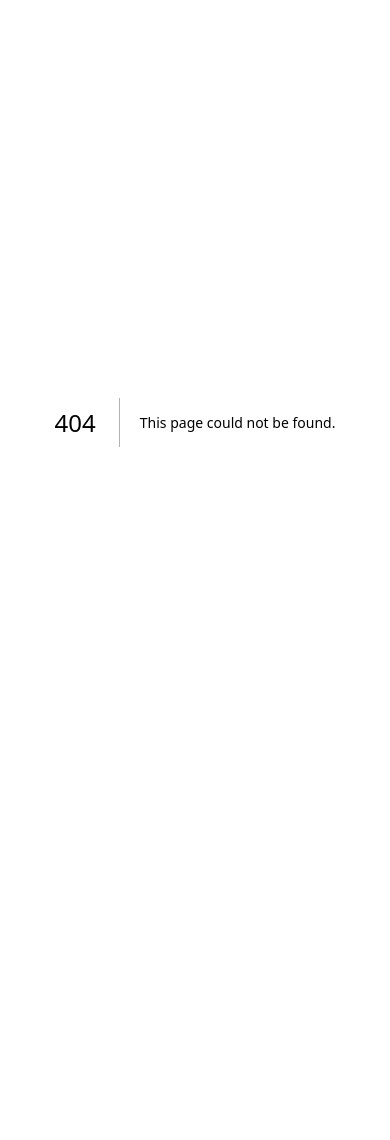
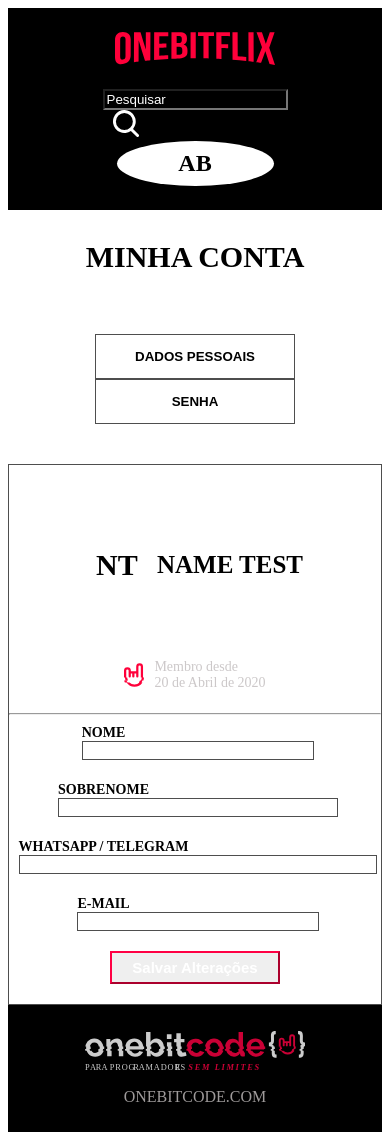
Before and after one commit to febarbosa98/onebitflix-front, a Next.js app: page /profile in a window 390 px wide. Before the commit this address had no page. Before the commit the page ends 844 px from the top, so only its background shows below. Built offline with nearby package versions, Linux system fonts and the light colour scheme.

Commit message:
criação dos elemtos da pagina de informaçoes do usuario do seu estilo visual e tambem da sua responsividade - profile(usuario-visual)

```diff
--- a/pages/home.tsx
+++ b/pages/home.tsx
@@ -1,3 +1,4 @@
+import Footer from "@/src/components/common/footer"
 import FavoriteCategory from "@/src/components/homeAuth/favoriteCategory"
 import FeaturedCategory from "@/src/components/homeAuth/featuredCategory"
 import FeaturedSection from "@/src/components/homeAuth/featuresSection"
@@ -18,6 +19,7 @@
                 <FavoriteCategory/>
                 <FeaturedCategory />
                 <ListCategories/>
+                <Footer/>
             </main>
         </>
     )
--- /dev/null
+++ b/pages/profile.tsx
@@ -0,0 +1,40 @@
+import Head from "next/head";
+import styles from '../styles/profile.module.scss';
+import UserForm from "@/src/components/profile/user";
+import HeaderAuth from "@/src/components/common/headerAuth";
+import { Button, Col, Container, Row } from "reactstrap";
+import Footer from "@/src/components/common/footer";
+
+const UserInfo = function () {
+    return(
+        <>
+
+            <Head>
+                <title>Onebitflix - Meus dados</title>
+                <link rel="shortcut icon" href="/favicon.svg" type="image/x-icon" />
+            </Head>
+            <main>
+                <div className={styles.header}>
+                    <HeaderAuth/>
+                </div>
+                <Container className="py-5">
+                    <p className={styles.title}>MINHA CONTA</p>
+                    <Row className="pt-3 pb-5">
+                        <Col md={4} className={styles.btnColumn}>
+                            <Button className={styles.renderForm}>DADOS PESSOAIS</Button>
+                            <Button className={styles.renderForm}>SENHA</Button>
+                        </Col>
+                        <Col md>
+                            <UserForm/>
+                        </Col>
+                    </Row>
+                </Container>
+                <div className={styles.footer}>
+                    <Footer/>
+                </div>
+            </main>
+        </>
+    )
+}
+
+export default UserInfo
--- /dev/null
+++ b/src/components/profile/user/index.tsx
@@ -0,0 +1,44 @@
+/* eslint-disable @next/next/no-img-element */
+import { Button, Form, FormGroup, Input, Label } from "reactstrap"
+import styles from "../../../../styles/profile.module.scss"
+
+const UserForm = function () {
+    return (
+        <>
+        <Form className={styles.form}>
+            <div className={styles.formName}>
+                <p className={styles.nameAbbreviation}>NT</p>
+                <p className={styles.userName}>NAME TEST</p>
+            </div>
+            <div className={styles.memberTime}>
+                <img className={styles.memberTimeImg} src="/profile/iconUserAccount.svg" alt="iconProfile" />
+                <p className={styles.memberText}>Membro desde <br /> 20 de Abril de 2020</p>
+            </div>
+            <hr />
+           <div className={styles.inputFlexDiv}>
+           <FormGroup>
+                <Label for="firstName" className={styles.label}>NOME</Label>
+                <Input name="firstName" type="text" id="firstName" placeholder="Qual o seu primeiro nome?" required maxLength={20} className={styles.inputFlex} value={"Name"}></Input>
+            </FormGroup>
+            <FormGroup>
+                <Label for="lastName" className={styles.label}>SOBRENOME</Label>
+                <Input name="lastName" type="text" id="lastName" placeholder="Qual o seu ultimo nome?" required maxLength={20} className={styles.inputFlex} value={"Test"}></Input>
+            </FormGroup>
+           </div>
+           <div className={styles.inputNormalDiv}>
+           <FormGroup>
+                <Label for="phone" className={styles.label}>WHATSAPP / TELEGRAM</Label>
+                <Input name="phone" type="tel" id="phone" placeholder="(xx) 9xxxx-xxxx" required className={styles.input} value={"+55 (21) 99999-9999"}></Input>
+            </FormGroup>
+            <FormGroup>
+                <Label for="email" className={styles.label}>E-MAIL</Label>
+                <Input name="email" type="email" id="email" placeholder="Coloque o seu email" required className={styles.input} value={"teste@email.com"}></Input>
+            </FormGroup>
+            <Button className={styles.formBtn} outline type="submit">Salvar Alterações</Button>
+           </div>
+        </Form>
+        </>
+    )
+}
+
+export default UserForm
--- /dev/null
+++ b/styles/profile.module.scss
@@ -0,0 +1,162 @@
+@import "colors.module.scss";
+
+.form{
+    border: 1px solid $darkGray;
+    padding: 20px 0px;
+    max-width: 100%;
+}
+.formName{
+    display: flex;
+    align-items: center;
+    justify-content: center;
+    gap: 10px;
+    width: 80%;
+    margin: 20px auto;
+    text-transform: uppercase;
+}
+.nameAbbreviation{
+    font-size: 40px;
+    font-weight: bold;
+    min-height: 70px;
+    min-width: 70px;
+    background-color: white;
+    color: black;
+    border-radius: 50%;
+    display: flex;
+    justify-content: center;
+    align-items: center;
+}
+.userName{
+    font-size: 30px;
+    font-weight: bold;
+}
+.memberTime{
+    display: flex;
+    justify-content: center;
+    gap: 10px;
+}
+.memberTimeImg{
+    width: 20px;
+
+}
+.memberText{
+    font-size: 14px;
+    color: $lightGray;
+}
+
+.label{
+    font-size: 14px;
+    font-weight: bold;
+}
+.inputFlexDiv{
+    display: flex;
+    flex-wrap: wrap;
+    justify-content: center;
+    gap: 50px;
+}
+.inputFlex{
+    width: 250px;
+    background-color: transparent;
+    text-transform: uppercase;
+    border: 1px solid $darkGray;
+    color: white;
+
+    &::placeholder{
+        color: $lightGray;
+    }
+    &:focus{
+        box-shadow: none;
+        border-color: $lightRed;
+        color: white;
+        background-color: transparent;
+    }
+}
+.inputNormalDiv{
+    display: flex;
+    flex-direction: column;
+    align-items: center;
+    margin-top: 20px;
+    gap: 20px;
+}
+
+.input{
+    @extend .inputFlex;
+    text-transform: lowercase;
+    width: 550px;
+
+}
+
+.formBtn{
+    border-color: $lightRed;
+    text-align: center;
+    color: white;
+    font-weight: bold;
+    font-size: 15px;
+    padding: 6px 20px;
+    &:hover{
+        border-color: $darkRed;
+        background-color: transparent;
+        color: $lightGray;
+    }
+}
+.title{
+    font-size: 45px;
+    font-weight: bold;
+    padding-bottom: 50px;
+}
+
+.renderForm{
+    display: block;
+    width: 200px;
+    border: 1px solid $darkGray;
+    background-color: transparent;
+    font-weight: bold;
+    margin: 0 auto;
+    padding: 14px 0px;
+    &:hover{
+        background-color: transparent;
+        border-color: $lightRed;
+        color: $lightGray;
+    }
+}
+.header{
+    background-color: black;
+}
+.footer{
+    background-color: black;
+}
+
+@media (max-width: 991px) {
+    .title{
+        text-align: center;
+    }
+    .btnColumn{
+        width: 100%;
+        margin-bottom: 40px;
+    }
+}
+@media (max-width: 767px) {
+    .inputFlexDiv{
+        gap: 20px;
+    }
+    .inputFlex{
+        width: 400px;
+    }
+}
+@media (max-width: 460px) {
+    .title{
+       font-size: 30px;
+       margin-bottom: 10px;
+    }
+    .inputFlex{
+        width: 100%;
+    }
+    .nameAbbreviation{
+        font-size: 30px;
+        min-height: 60px;
+        min-width: 60px;
+    }
+    .userName{
+        font-size: 25px;
+    }
+}
```
